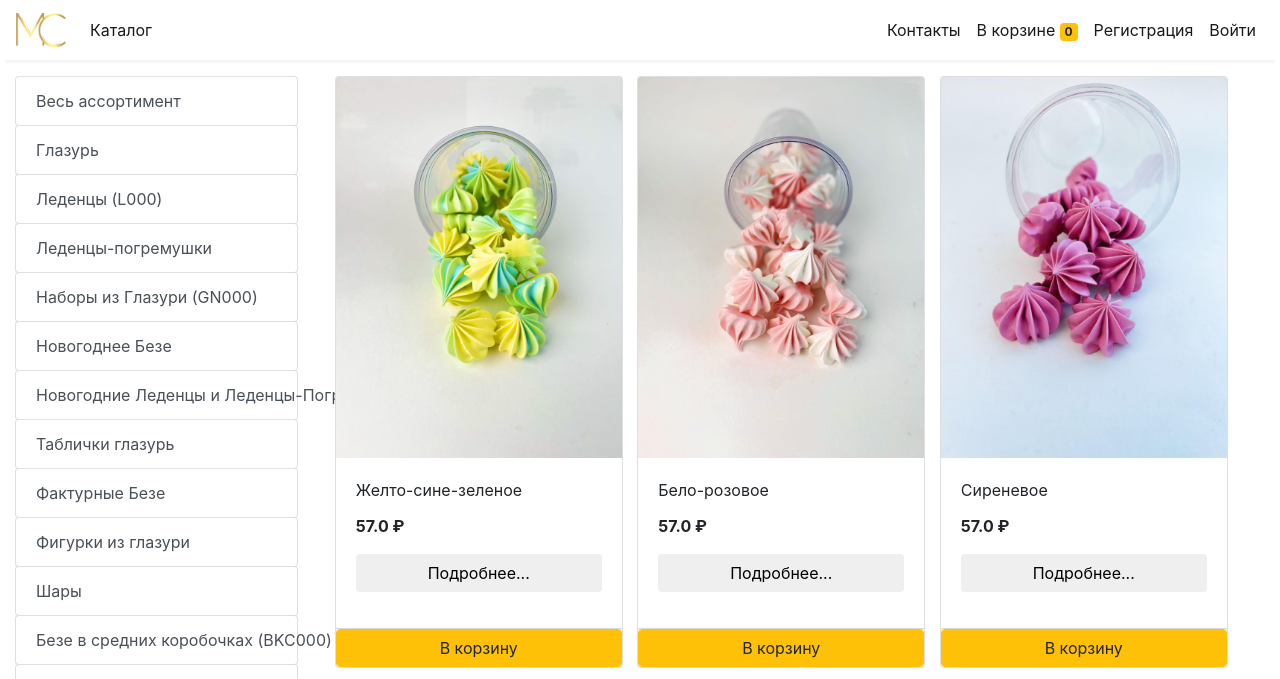
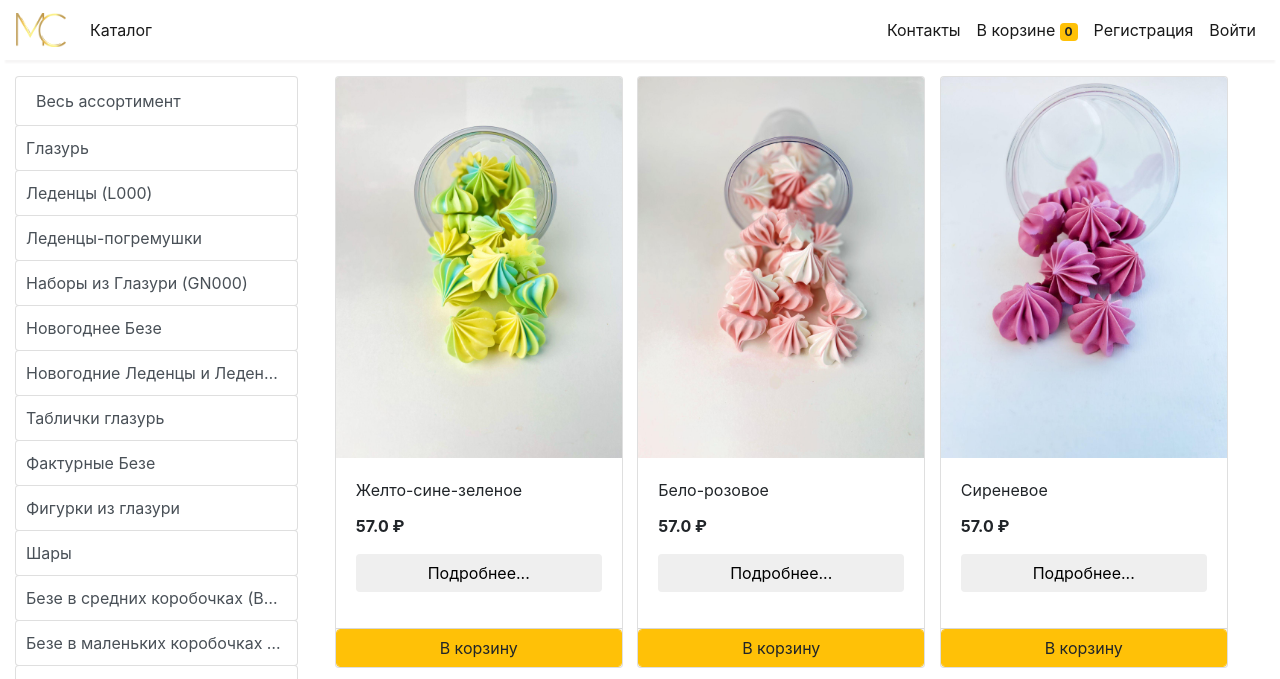
Before and after one commit to goshva/mc, a Django app: page /store in a window 1280 px wide. Shown: the top 679 px of the page. Run offline with Django 3.2, Linux system fonts and the light colour scheme; data comes from the database, SQL or seed files in the repository; both versions use the stored data as it was after the commit; some libraries are stand-ins or nearby versions.

Commit message:
add truncate

```diff
--- a/store/templates/base.html
+++ b/store/templates/base.html
@@ -14,6 +14,12 @@
   <title>E-commerce Website</title>
 
   <style>
+  .truncate {
+    padding: 10px; /* Поля вокруг текста */
+    white-space: nowrap; /* Текст не переносится */
+    overflow: hidden; /* Обрезаем всё за пределами блока */
+    text-overflow: ellipsis; /* Добавляем многоточие */
+   }
     nav{
       background-color: white;
     }
--- a/store/templates/index.html
+++ b/store/templates/index.html
@@ -19,7 +19,7 @@
 
 				{% for category in categories %}
 				<a href="/?category={{category.id}}"
-					class="list-group-item list-group-item-action btn btn-outline-warning ">{{category.name}}</a>
+					class="list-group-item list-group-item-action btn btn-outline-warning truncate">{{category.name}}</a>
 				{% endfor %}
 			</div>
 		</div>
```
Also changed, not shown: db.sqlite3.
